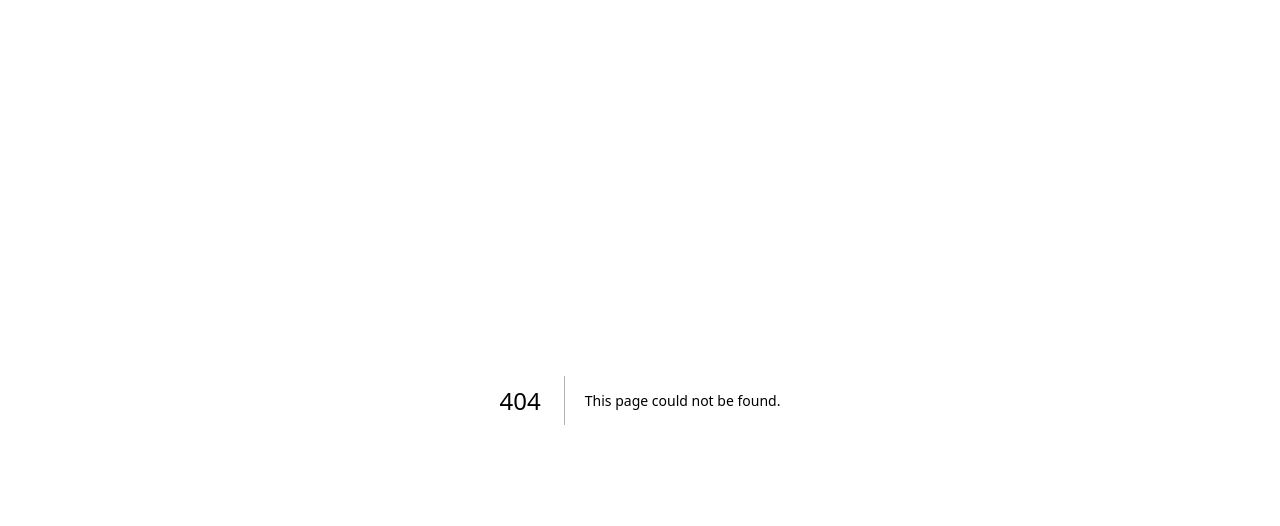
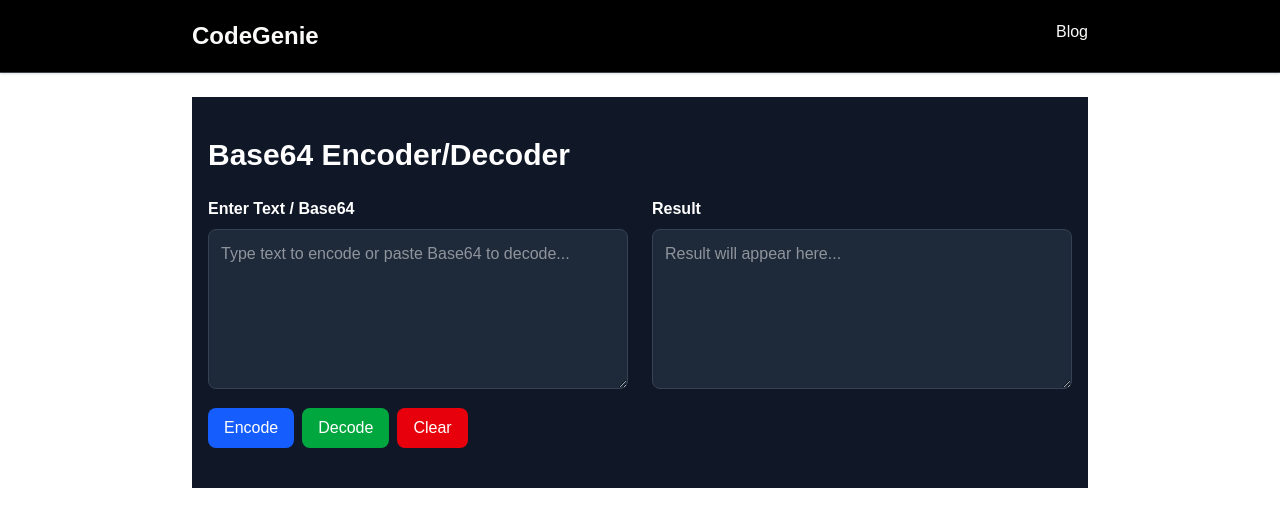
Before and after one commit to krashoka/codegenie, a Next.js app: page /tools/base64-encoder-decoder in a window 1280 px wide. Before the commit this address had no page. Shown: the top 526 px of the page. Built offline with nearby package versions, Linux system fonts and the light colour scheme.

Commit message:
Base64 Encoder/Decoder added

```diff
--- a/src/app/page.tsx
+++ b/src/app/page.tsx
@@ -18,7 +18,7 @@
         <section className="grid grid-cols-1 sm:grid-cols-2 lg:grid-cols-3 gap-6">
           <ToolCard title="JSON Formatter" description="Format and beautify JSON data instantly." navigationLink="/tools/json-formatter"/>
           <ToolCard title="UUID Generator" description="Generate unique UUIDs for any purpose." navigationLink="/tools/uuid-generator"/>
-          <ToolCard title="Base64 Encoder/Decoder" description="Encode or decode Base64 strings easily." navigationLink="#"/>
+          <ToolCard title="Base64 Encoder/Decoder" description="Encode or decode Base64 strings easily." navigationLink="/tools/base64-encoder-decoder"/>
           <ToolCard title="Lorem Ipsum Generator" description="Quickly generate placeholder text." navigationLink="/tools/lorem-ipsum-generator"/>
           <ToolCard title="Case Converter" description="Convert text to uppercase, lowercase, and more." navigationLink="/tools/case-converter"/>
           <ToolCard title="Timestamp Converter" description="Convert between UNIX timestamps and human-readable date formats." navigationLink="/tools/timestamp-converter"/>
--- /dev/null
+++ b/src/app/tools/base64-encoder-decoder/page.tsx
@@ -0,0 +1,127 @@
+"use client";
+
+import { useState } from "react";
+import Header from "@/components/Header";
+import { CheckCheck, Copy } from "lucide-react";
+
+export default function Base64EncoderDecoder() {
+  const [input, setInput] = useState("");
+  const [output, setOutput] = useState("");
+  const [copy, setCopy] = useState("Copy");
+  const [isError, setIsError] = useState(false);
+
+  const handleEncode = () => {
+    try {
+      const encoded = btoa(unescape(encodeURIComponent(input)));
+      setOutput(encoded);
+      setIsError(false);
+    } catch (e) {
+      setOutput("⚠️ Error encoding text");
+      setIsError(true);
+    }
+  };
+
+  const handleDecode = () => {
+    try {
+      const decoded = decodeURIComponent(escape(atob(input)));
+      setOutput(decoded);
+      setIsError(false);
+    } catch (e) {
+      setOutput("⚠️ Invalid Base64 string");
+      setIsError(true);
+    }
+  };
+
+  const handleClear = () => {
+    setInput("");
+    setOutput("");
+    setIsError(false);
+};
+
+  async function handleCopy() {
+    try {
+      await navigator.clipboard.writeText(output);
+      setCopy("Copied");
+      setTimeout(() => {
+        setCopy("Copy");
+      }, 2000);
+    } catch {
+      alert("Failed to copy!");
+    }
+  }
+
+  return (
+    <>
+      <Header />
+      <main className="max-w-4xl mx-auto px-4 py-10 bg-gray-900 text-white">
+        <h1 className="text-3xl font-bold mb-6">Base64 Encoder/Decoder</h1>
+
+        <div className="flex flex-col md:flex-row gap-6 w-full">
+          {/* Input Section */}
+          <div className="flex-1">
+            <label className="block mb-2 font-semibold">
+              Enter Text / Base64
+            </label>
+            <textarea
+              className="w-full h-40 p-3 rounded-lg bg-gray-800 border border-gray-700 focus:outline-none focus:ring-2 focus:ring-blue-500"
+              value={input}
+              onChange={(e) => setInput(e.target.value)}
+              placeholder="Type text to encode or paste Base64 to decode..."
+            />
+            <div className="flex gap-2 mt-3">
+              <button
+                onClick={handleEncode}
+                className="px-4 py-2 rounded-lg bg-blue-600 hover:bg-blue-700"
+              >
+                Encode
+              </button>
+              <button
+                onClick={handleDecode}
+                className="px-4 py-2 rounded-lg bg-green-600 hover:bg-green-700"
+              >
+                Decode
+              </button>
+              <button
+                onClick={handleClear}
+                className="px-4 py-2 rounded-lg bg-red-600 hover:bg-red-700"
+              >
+                Clear
+              </button>
+            </div>
+          </div>
+
+          {/* Output Section */}
+          <div className="flex-1">
+            <div className="flex items-center justify-between gap-1 mb-2">
+              <label className="block font-semibold">Result</label>
+              {output && !isError && (
+                <>
+                  <button
+                    onClick={() => handleCopy()}
+                    className="ml-4 cursor-pointer"
+                  >
+                    {copy === "Copy" ? (
+                      <div className="flex items-center gap-1">
+                        <Copy size={16} /> {copy}
+                      </div>
+                    ) : (
+                      <div className="flex items-center gap-1">
+                        <CheckCheck size={16} /> {copy}
+                      </div>
+                    )}
+                  </button>
+                </>
+              )}
+            </div>
+            <textarea
+              className="w-full h-40 p-3 rounded-lg bg-gray-800 border border-gray-700 focus:outline-none"
+              value={output}
+              readOnly
+              placeholder="Result will appear here..."
+            />
+          </div>
+        </div>
+      </main>
+    </>
+  );
+}
--- a/src/app/tools/case-converter/page.tsx
+++ b/src/app/tools/case-converter/page.tsx
@@ -47,8 +47,8 @@
   }
 
   function handleReset() {
-    setText('')
-    setConverted('');
+    setText("");
+    setConverted("");
   }
 
   return (
@@ -58,10 +58,7 @@
         <div className="flex items-center justify-between gap-1 mb-6">
           <h1 className="text-3xl font-bold text-white">Case Converter</h1>
 
-        <button
-          onClick={() => handleReset()}
-          className="ml-4 cursor-pointer"
-          >
+          <button onClick={() => handleReset()} className="ml-4 cursor-pointer">
             <div className="flex items-center gap-1">
               <RotateCcw size={16} /> Reset
             </div>
@@ -111,14 +108,19 @@
             className="w-full h-65 max-h-70 p-3 rounded-lg bg-gray-700 text-white"
             placeholder="Converted text will appear here..."
           ></textarea>
-          <button onClick={() => handleCopy()} className="ml-4 cursor-pointer">
+          {converted && (
+            <>
+              <button
+                onClick={() => handleCopy()}
+                className="ml-4 cursor-pointer"
+              >
                 {copy === "Copy" ? (
                   <div className="flex items-center gap-1">
-                <CheckCheck size={16} /> {copy}
+                    <Copy size={16} /> {copy}
                   </div>
                 ) : (
                   <div className="flex items-center gap-1">
-                <Copy size={16} /> {copy}
+                    <CheckCheck size={16} /> {copy}
                   </div>
                 )}
               </button>
@@ -130,6 +132,8 @@
                   <Download size={16} /> Download
                 </div>
               </button>
+            </>
+          )}
         </div>
       </main>
     </>
```
Lines whose indentation alone changed are shown as unchanged.
